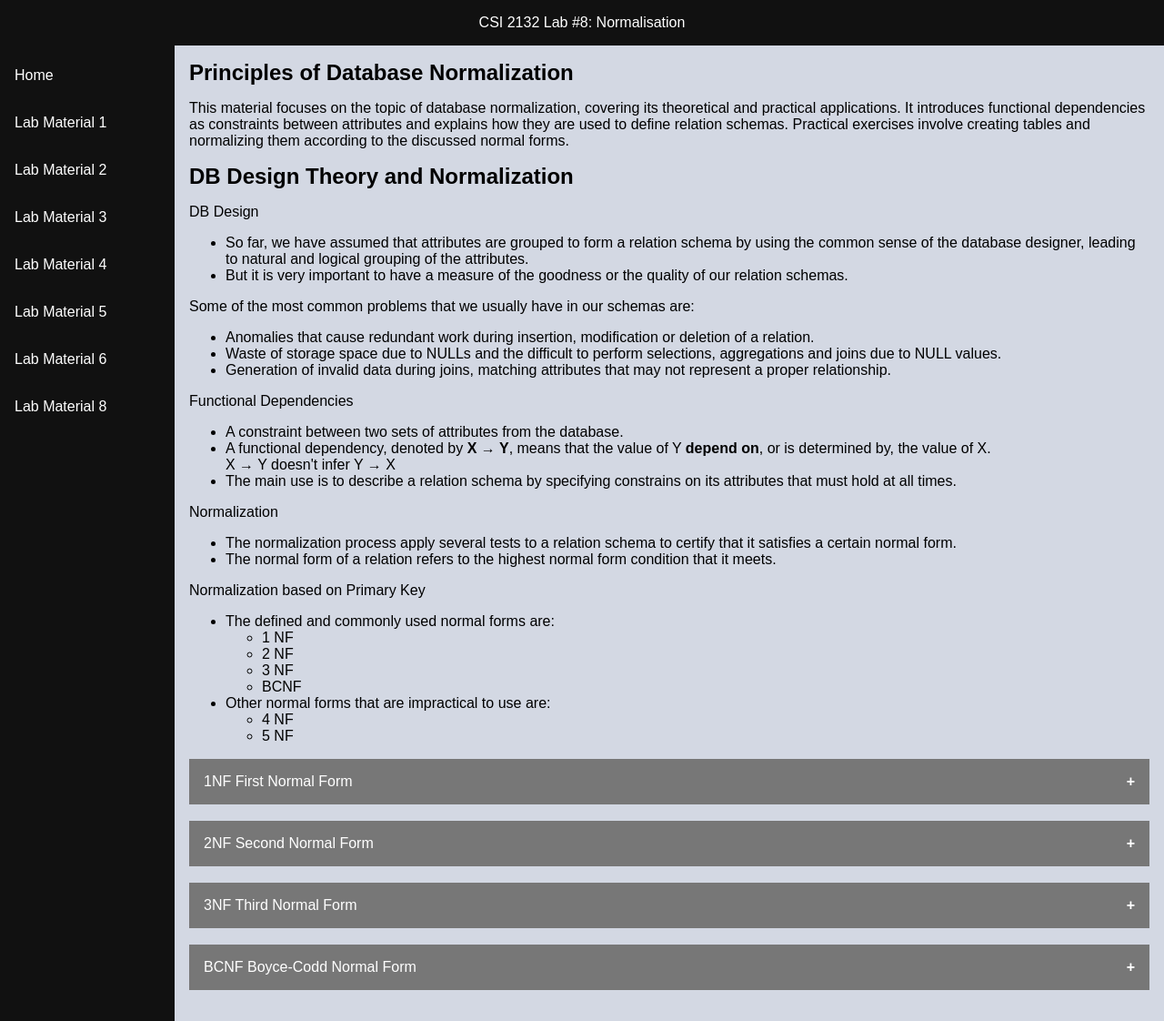
After one commit to Maha-Muthu/query-craft, a Flask app: page /lab-material-eight in a window 1280 px wide. The commit adds this page. Shown: the whole page at 91% size. Run offline with Flask 2, Linux system fonts and the light colour scheme; some libraries are stand-ins or nearby versions.

Commit message:
Updated Lab 6 and Lab 8 Material

```diff
--- a/app.py
+++ b/app.py
@@ -104,6 +104,10 @@ def lab_material_five():
 def lab_material_six():
     return render_template('lab-material-six.html')
 
+@app.route('/lab-material-eight')
+def lab_material_eight():
+    return render_template('lab-material-eight.html')
+
 @app.route('/practice-query-one')
 def practice_query_one():
     return render_template('practice-query-one.html')
--- /dev/null
+++ b/templates/lab-material-eight.html
@@ -0,0 +1,157 @@
+<!DOCTYPE html>
+<html lang="en">
+
+<head>
+    <meta charset="UTF-8">
+    <meta name="viewport" content="width=device-width, initial-scale=1.0">
+    <title>Databases Lab 8</title>
+    <link rel="stylesheet" href="static/css/page-skeleton-design.css">
+    <link rel="stylesheet" href="static/css/collapsible-design.css">
+    <link rel="stylesheet" href="static/css/query-input-design.css">
+    <link rel="stylesheet" href="static/css/query-response-table-design.css">
+    <link rel="stylesheet" href="static/css/table-design.css">
+</head>
+
+<body>
+    <header>CSI 2132 Lab #8: Normalisation</header>
+    <div class="container">
+        <nav>
+            <a href="{{ url_for('student_homepage') }}">Home</a>
+            <br>
+            <a href="{{ url_for('lab_material_one') }}">Lab Material 1</a>
+            <br>
+            <a href="{{ url_for('lab_material_two') }}">Lab Material 2</a>
+            <br>
+            <a href="{{ url_for('lab_material_three') }}">Lab Material 3</a>
+            <br>
+            <a href="{{ url_for('lab_material_four') }}">Lab Material 4</a>
+            <br>
+            <a href="{{ url_for('lab_material_five') }}">Lab Material 5</a>
+            <br>
+            <a href="{{ url_for('lab_material_six') }}">Lab Material 6</a>
+            <br>
+            <a href="#">Lab Material 8</a>
+        </nav>
+        <main>
+            <h2>Principles of Database Normalization</h2>
+            <p>This material focuses on the topic of database normalization, covering its theoretical and practical
+                applications. It introduces functional dependencies as constraints between attributes and explains how
+                they are used to define relation schemas. Practical exercises involve creating tables and normalizing
+                them according to the discussed normal forms.</p>
+            <h2>DB Design Theory and Normalization</h2>
+            <p>DB Design</p>
+            <ul>
+                <li>So far, we have assumed that attributes are grouped to form
+                    a relation schema by using the common sense of the database
+                    designer, leading to natural and logical grouping of the
+                    attributes.</li>
+                <li>But it is very important to have a measure of the goodness or
+                    the quality of our relation schemas. </li>
+            </ul>
+            <p>Some of the most common problems that we usually have in our schemas are: </p>
+            <ul>
+                <li>Anomalies that cause redundant work during insertion,
+                    modification or deletion of a relation.</li>
+                <li>Waste of storage space due to NULLs and the difficult to
+                    perform selections, aggregations and joins due to NULL values.</li>
+                <li>Generation of invalid data during joins, matching attributes
+                    that may not represent a proper relationship.</li>
+            </ul>
+            <p>Functional Dependencies</p>
+            <ul>
+                <li>A constraint between two sets of attributes from the database.</li>
+                <li>A functional dependency, denoted by <b>X → Y</b>, means that the value of Y
+                    <b>depend on</b>, or is determined by, the value of X.<br>
+                    X → Y doesn't infer Y → X
+                </li>
+                <li>The main use is to describe a relation schema by specifying constrains on its
+                    attributes that must hold at all times.</li>
+            </ul>
+            <p>Normalization</p>
+            <ul>
+                <li>
+                    The normalization process apply several tests to a relation
+                    schema to certify that it satisfies a certain normal form.
+                </li>
+                <li>The normal form of a relation refers to the highest normal
+                    form condition that it meets.</li>
+            </ul>
+            <p>Normalization based on Primary Key</p>
+            <ul>
+                <li>The defined and commonly used normal forms are:</li>
+                <ul>
+                    <li>1 NF</li>
+                    <li>2 NF</li>
+                    <li>3 NF</li>
+                    <li>BCNF</li>
+                </ul>
+                <li>Other normal forms that are impractical to use are: </li>
+                <ul>
+                    <li>4 NF </li>
+                    <li>5 NF</li>
+                </ul>
+            </ul>
+            <button class="collapsible">1NF First Normal Form</button>
+            <div class="content">
+                <br>
+                <ul>
+                    <li>
+                        <b>All the attributes must be atomic (simple and indivisible).</b>
+                    </li>
+                </ul>
+                <br>
+                <img src="{{ url_for('static', filename='images/firstNormalFormCombined.png') }}"
+                    alt="Combined Department Table Violating First Normal Form" class="responsive-image">
+                <br>
+                <p>In the Department Table shown above, the Dlocations column contains sets of locations (e.g.,
+                    "Bellaire, Sugarland, Houston") rather than single, atomic values. This violates the principle of
+                    atomicity required for 1NF.</p>
+                <br>
+                <img src="{{ url_for('static', filename='images/firstNormalFormSeparated.png') }}"
+                    alt="Separated Department Tables Holding First Normal Form" class="responsive-image">
+                <br>
+                <p>To address this, as shown above the Dlocations column should be split into individual rows so that
+                    each row contains only one location. This ensures that each attribute contains atomic values.</p>
+            </div>
+            <br>
+            <button class="collapsible">2NF Second Normal Form</button>
+            <div class="content">
+                <br>
+                <ul>
+                    <li><b>Must satisfy 1NF.</b></li>
+                    <li><b>No Partial Dependency.</b></li>
+                    <ul>
+                        <li>All non-prime attributes
+                            should be fully functionally dependent on the candidate
+                            key.</li>
+                    </ul>
+                </ul>
+            </div>
+            <br>
+            <button class="collapsible">3NF Third Normal Form</button>
+            <div class="content">
+                <br>
+                <ul>
+                    <li><b>Must satisfy 2NF.</b></li>
+                    <li><b>There should NOT be transitive functional dependencies from the PK.
+                        </b></li>
+                </ul>
+            </div>
+            <br>
+            <button class="collapsible">BCNF Boyce-Codd Normal Form</button>
+            <div class="content">
+                <br>
+                <ul>
+                    <li><b>Must satisfy 3NF.</b></li>
+                    <li><b>Every determinant in a FD rule has to be a candidate key.
+                        </b></li>
+                </ul>
+            </div>
+            <br>
+        </main>
+    </div>
+    <script src="static/js/query-execution.js"></script>
+    <script src="static/js/collapsiblescript.js"></script>
+</body>
+
+</html>
--- a/templates/lab-material-one.html
+++ b/templates/lab-material-one.html
@@ -27,6 +27,8 @@
       <a href="{{ url_for('lab_material_five') }}">Lab Material 5</a>
       <br>
       <a href="{{ url_for('lab_material_six') }}">Lab Material 6</a>
+      <br>
+      <a href="{{ url_for('lab_material_eight') }}">Lab Material 8</a>
     </nav>
     <main>
       <h2>Introduction to PostgreSQL: Installation & Configuration</h2>
```
Also changed, not shown: templates/lab-material-six.html (+51 -3 lines), static/images/firstNormalFormCombined.png (added), static/images/firstNormalFormSeparated.png (added).
